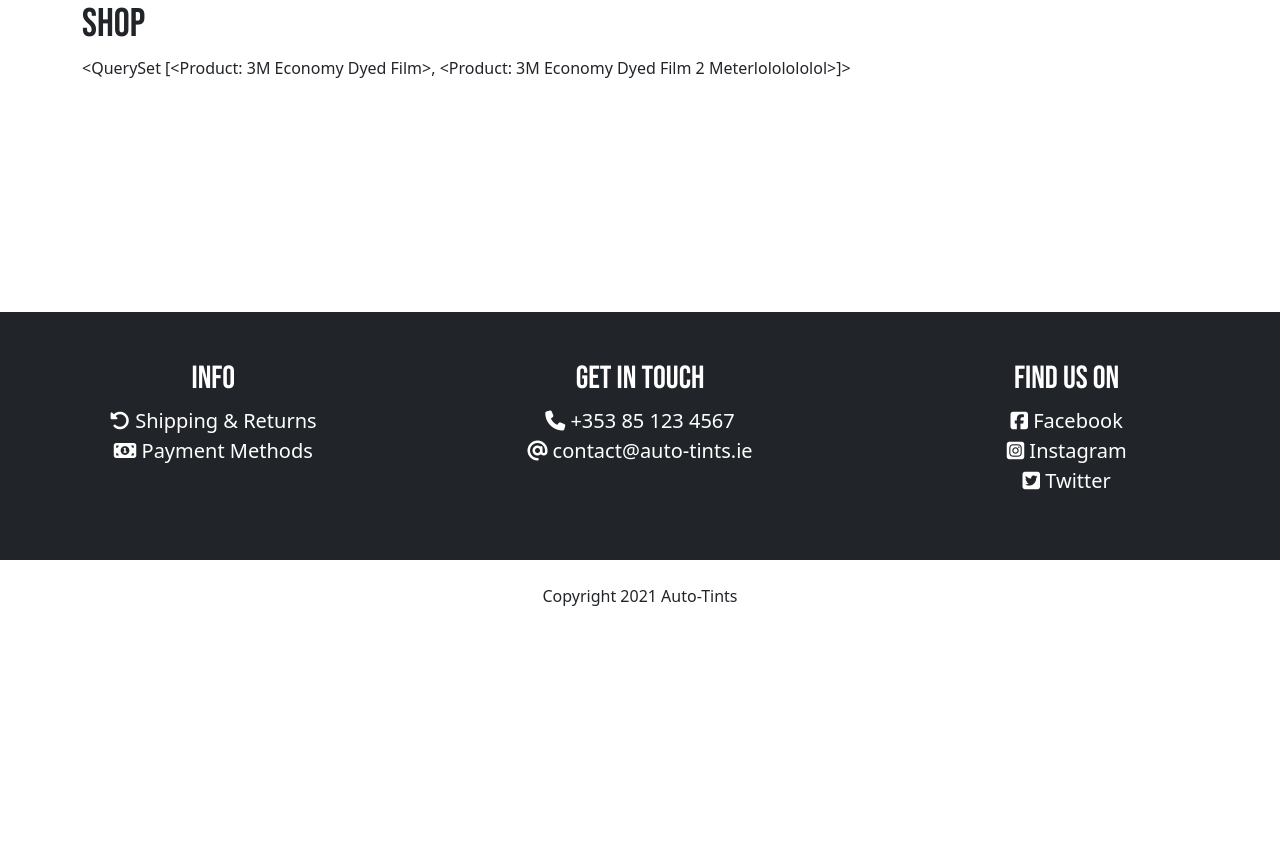
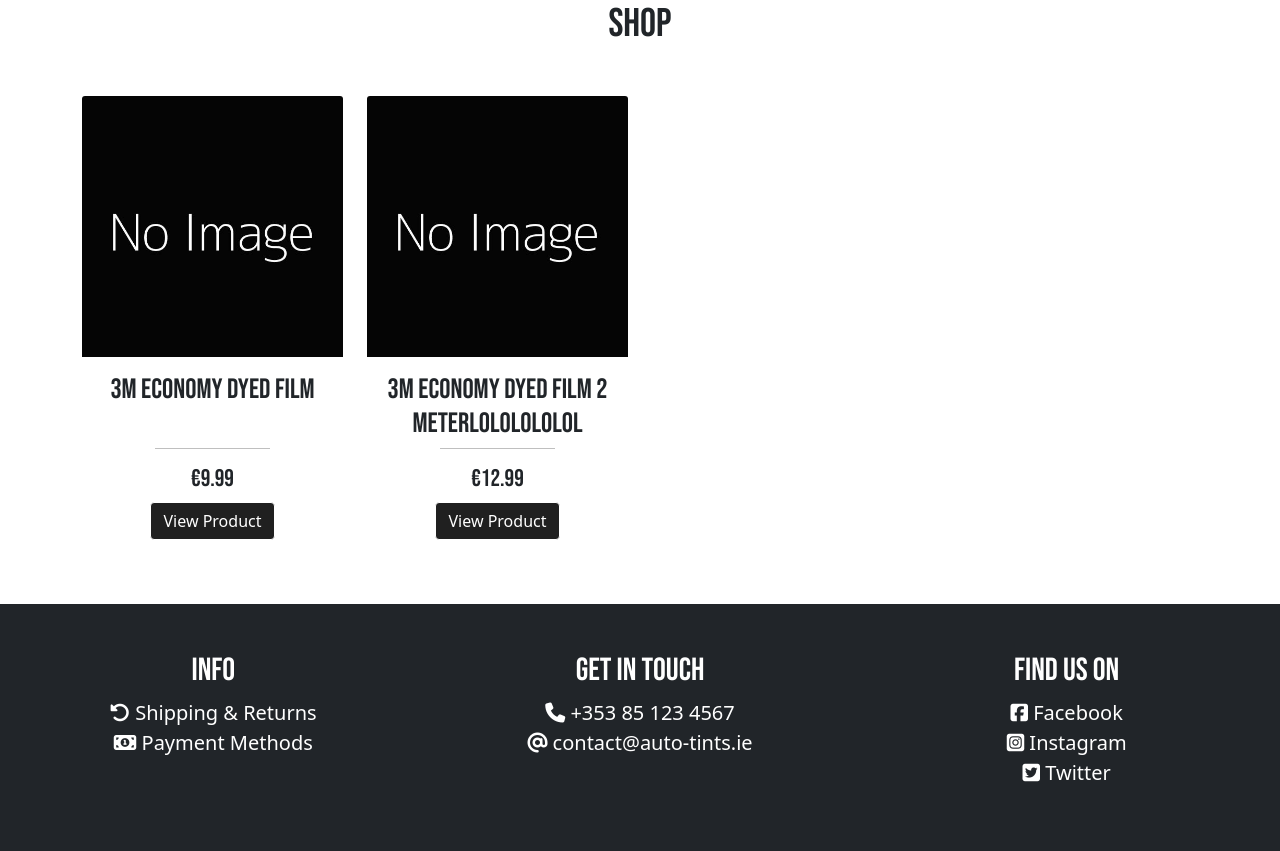
Before and after one commit to JakubMrowicki/auto-tints, a Django app: page /products/ in a window 1280 px wide. Shown: the part 168-1019 px from the top of the page. Before the commit the page ends 774 px from the top, so only its background shows below. Run offline with Django 3.2, Linux system fonts and the light colour scheme; data comes from the database, SQL or seed files in the repository; both versions use the stored data as it was after the commit; some libraries are stand-ins or nearby versions.

Commit message:
style products view page

```diff
--- a/products/templates/products/index.html
+++ b/products/templates/products/index.html
@@ -3,7 +3,27 @@
 
 {% block content %}
 <div class="container">
-    <h1>Shop</h1>
-    {{ products }}
+    <h1 class="text-center">Shop</h1>
+    {% if products %}
+    <div class="row my-5">
+        {% for product in products %}
+        <div class="col-12 col-md-4 col-lg-3">
+            <div class="card h-100 border-0 text-center">
+                <img src="{{ product.image.url }}" class="card-img-top" alt="{{ product.name }}">
+                <div class="card-body d-flex align-items-center flex-column">
+                    <h5 class="card-title fs-3">{{ product.name }}</h5>
+                    <hr class="mt-auto">
+                    <h4 class="fs-4">€{{ product.price }}</h4>
+                    <a href="#" class="btn btn-black stretched-link">View Product</a>
+                </div>
+            </div>
+        </div>
+        {% endfor %}
+    </div>
+    {% else %}
+    <div class="py-5">
+        <h2 class="text-center">No products found. <a href="{% url 'home' %}"><u>Go back</u></a>.</h2>
+    </div>
+    {% endif %}
 </div>
 {% endblock %}
--- a/static/css/base.css
+++ b/static/css/base.css
@@ -1,42 +1,68 @@
 @import url('https://fonts.googleapis.com/css2?family=Bebas+Neue&family=Open+Sans&display=swap');
+
 /*Overrides*/
-* , body{
+*,
+body {
     margin: 0;
     padding: 0;
 }
+
 html {
     min-height: -webkit-fill-available;
     font-family: 'Open Sans', sans-serif;
 }
-h1, h2, h3, h4, h5, h6, .navbar-brand {
+
+h1,
+h2,
+h3,
+h4,
+h5,
+h6,
+.navbar-brand {
     font-family: 'Bebas Neue', cursive;
 }
+
 a {
     color: black;
     text-decoration: none;
 }
+
 a:hover {
     color: black;
     text-decoration: underline;
 }
+
 .dropdown-item:active {
     background-color: grey;
 }
+
 /*Navbar*/
-header h1, header small, .nav-link, .nav-link:focus, header .list-inline-item a, .btn-link {
+header h1,
+header small,
+.nav-link,
+.nav-link:focus,
+header .list-inline-item a,
+.btn-link {
     color: black;
     opacity: 1;
     text-decoration: none;
     transition: opacity .35s ease-in-out;
 }
-header h1:hover, header small:hover, .nav-link:hover, header .list-inline-item a:hover, .btn-link:hover {
+
+header h1:hover,
+header small:hover,
+.nav-link:hover,
+header .list-inline-item a:hover,
+.btn-link:hover {
     color: black;
     text-decoration: none;
     opacity: 0.5;
 }
+
 header a {
-    text-decoration: none;
+    text-decoration: none !important;
 }
+
 /*Footer*/
 footer a {
     color: white;
@@ -44,25 +70,37 @@ footer a {
     opacity: 1;
     transition: opacity .15s ease-in-out;
 }
+
 footer a:hover {
     color: white;
     opacity: 0.5;
     text-decoration: underline;
 }
+
 /*Utility Classes*/
 .start-200 {
     left: 200% !important;
 }
+
 .bg-grey {
     background-color: lightgray;
 }
+
 .btn-black {
     color: #fff;
     background-color: #202020;
     border-color: white;
 }
+
 .btn-black:hover {
     color: #b6b6b6;
     border-color: black;
     transition: all 0.25s ease-in-out;
 }
+
+hr {
+    height: 2px;
+    width: 50%;
+    border-width: 0;
+    background-color: black;
+}
```
Also changed, not shown: home/templates/home/index.html (+4 -7 lines), db.sqlite3.
